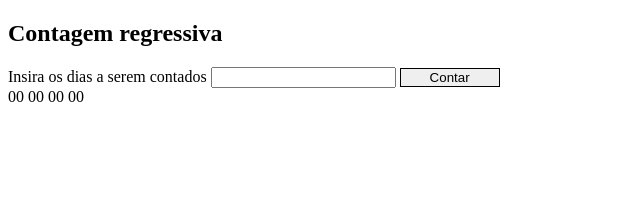
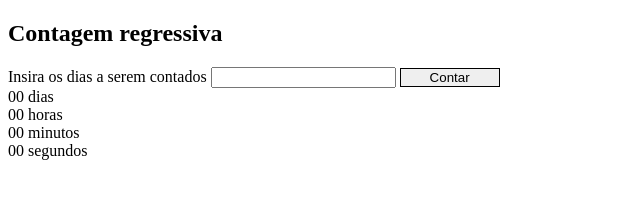
Before and after one commit to Riquecelo/countdow, a plain HTML site: page index.html in a window 1280 px wide. Shown: the whole page, without its empty margins (0-640 px from the left). Drawn offline with Linux system fonts and the light colour scheme.

Commit message:
ajuste no contador

```diff
--- a/index.html
+++ b/index.html
@@ -16,10 +16,23 @@
             <button id="btn-contar">Contar</button>
         </section>
         <section class="contagem">
-            <span id="dias">00</span>
-            <span id="horas">00</span>
-            <span id="min">00</span>
-            <span id="seg">00</span>
+            <div>
+                <span id="dias">00</span>
+                <span>dias</span>
+            </div>
+
+            <div>
+                <span id="horas">00</span>
+                <span>horas</span>
+            </div>
+            <div>
+                <span id="min">00</span>
+                <span>minutos</span>
+            </div>
+            <div>
+                <span id="seg">00</span>
+                <span>segundos</span>
+            </div>
         </section>
     </main>
 </body>
```
